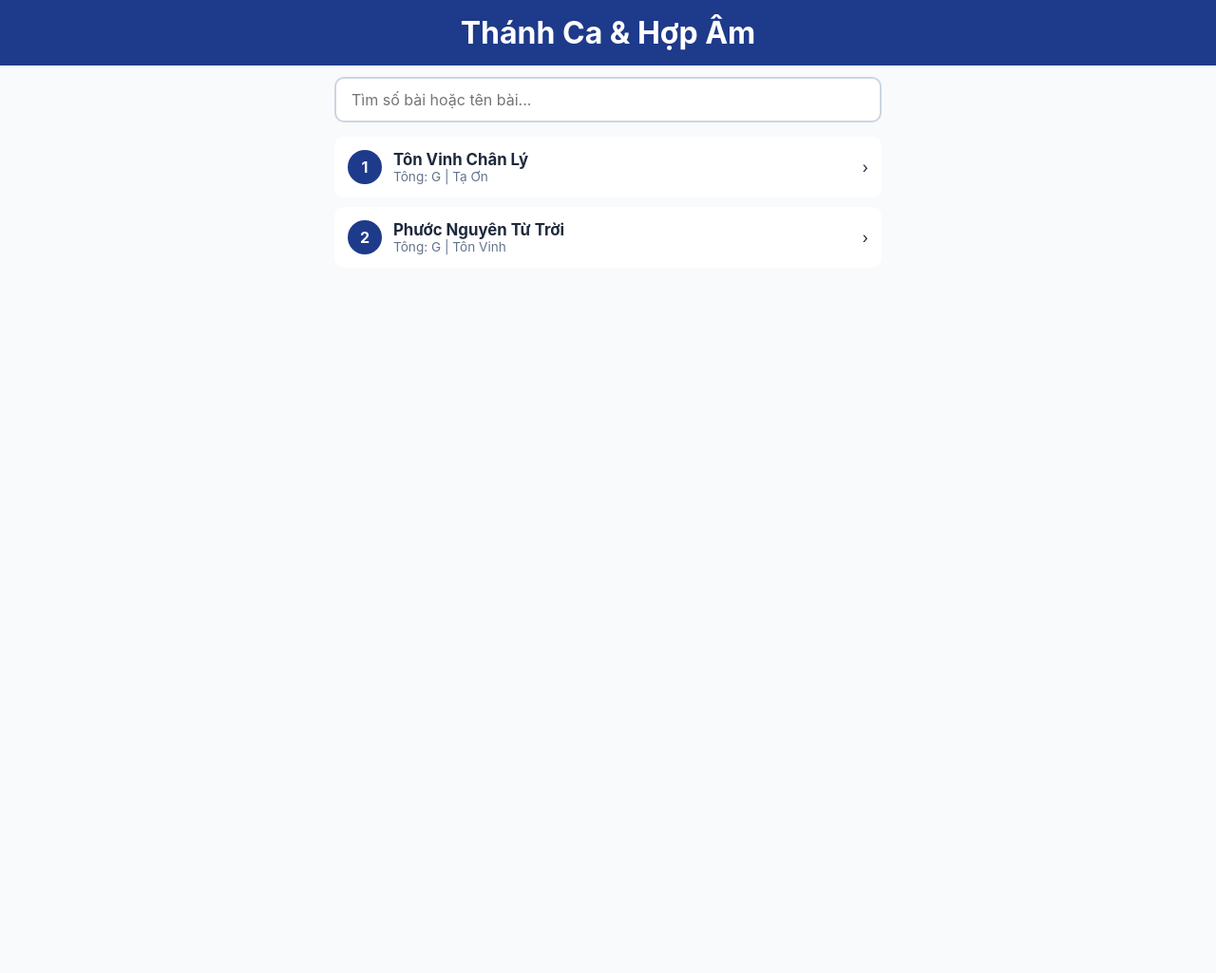
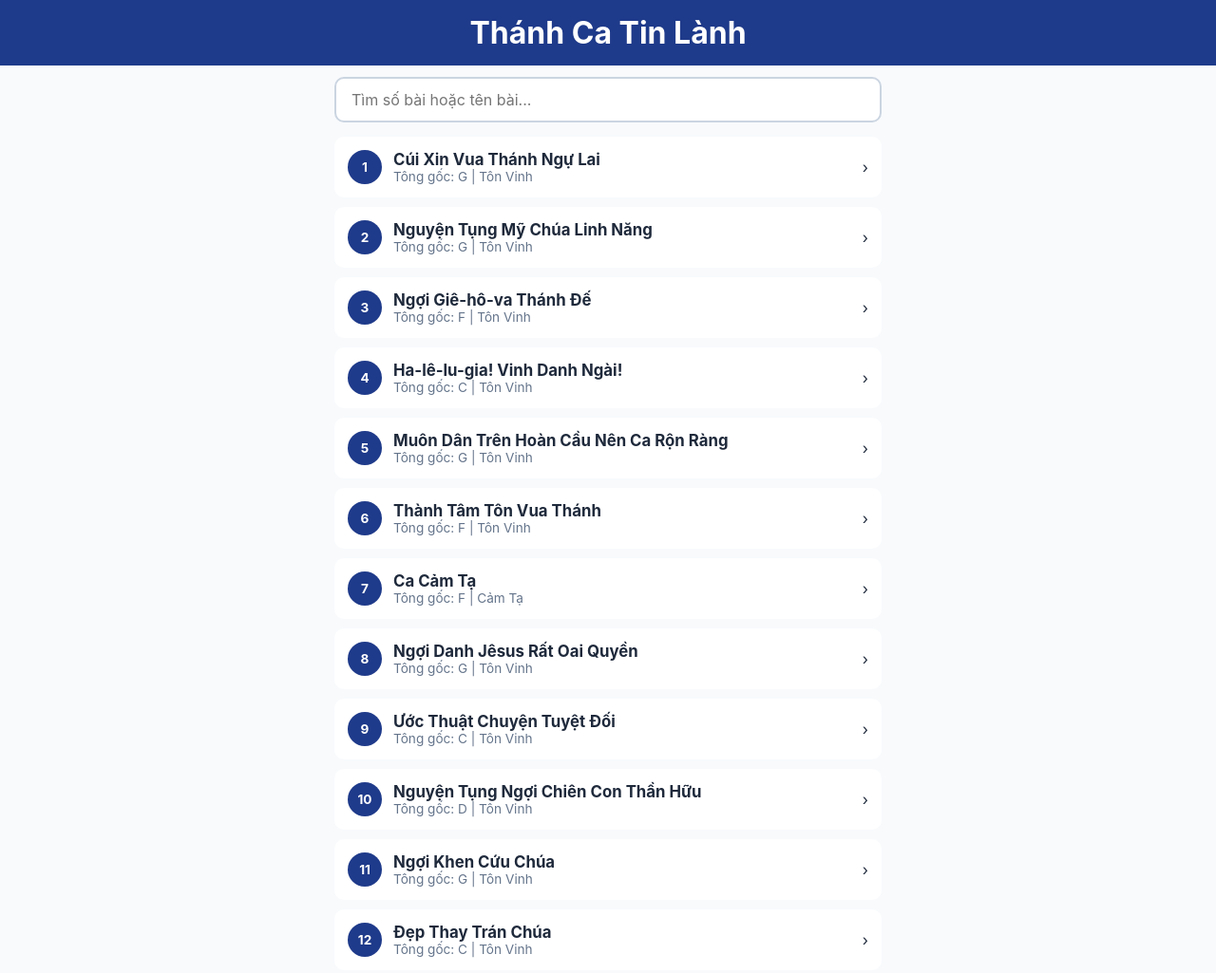
Before and after one commit to Vibol007/Th-nh-Ca-C-H-p-m-VB-, a plain HTML site: page index.html in a window 1280 px wide. Shown: the whole page at 95% size. Before the commit the page ends 800 px from the top, so only its background shows below. Drawn offline with Linux system fonts and the light colour scheme.

Commit message:
Update index.html

```diff
--- a/index.html
+++ b/index.html
@@ -3,7 +3,7 @@
 <head>
     <meta charset="UTF-8">
     <meta name="viewport" content="width=device-width, initial-scale=1.0">
-    <title>Thánh Ca & Hợp Âm</title>
+    <title>Thánh Ca Tin Lành</title>
     <style>
         :root { --primary: #1e3a8a; --bg: #f8fafc; --card-bg: #ffffff; --text: #1e293b; --chord: #2563eb; }
         * { box-sizing: border-box; margin: 0; padding: 0; font-family: -apple-system, sans-serif; }
@@ -13,7 +13,7 @@
         .search-box { width: 100%; padding: 12px 16px; border: 2px solid #cbd5e1; border-radius: 10px; font-size: 1rem; outline: none; }
         .song-list { margin-top: 15px; }
         .song-item { background: var(--card-bg); padding: 14px; margin-bottom: 10px; border-radius: 10px; display: flex; align-items: center; justify-content: space-between; cursor: pointer; }
-        .song-num { background: var(--primary); color: white; width: 36px; height: 36px; border-radius: 50%; display: flex; align-items: center; justify-content: center; font-weight: bold; }
+        .song-num { background: var(--primary); color: white; width: 36px; height: 36px; border-radius: 50%; display: flex; align-items: center; justify-content: center; font-weight: bold; font-size: 0.85rem; }
         .song-info { flex: 1; margin-left: 12px; }
         .song-title { font-weight: bold; font-size: 1.05rem; }
         .song-meta { font-size: 0.85rem; color: #64748b; }
@@ -27,11 +27,12 @@
     </style>
 </head>
 <body>
-    <header><h1>Thánh Ca & Hợp Âm</h1></header>
+    <header><h1>Thánh Ca Tin Lành</h1></header>
     <div class="container">
         <input type="text" id="searchInput" class="search-box" placeholder="Tìm số bài hoặc tên bài..." oninput="filterSongs()">
-        <div id="songList" class="song-list"></div>
+        <div id="songList" class="song-list">Đang tải danh sách bài hát...</div>
     </div>
+
     <div id="songModal" class="modal">
         <div class="modal-header">
             <button class="btn-back" onclick="closeSong()">&larr;</button>
@@ -48,44 +49,60 @@
         </div>
         <div class="song-content" id="songBody"></div>
     </div>
+
     <script>
-        const songs = [
-            { id: 1, title: "Tôn Vinh Chân Lý", category: "Tạ Ơn", key: "G", content: "[G]Tôn vinh Chân Lý [C]Chúa Cả [D]quyền năng,\n[G]Ngàn đời xứng đáng [Am]nhận sự [D7]ngợi [G]ca.\n\n[G]Đưa tay dâng Chúa [C]tấm lòng [D]thành kính,\n[G]Thánh danh Ngài [Am]sáng soi [D7]khắp [G]trần gian." },
-            { id: 2, title: "Phước Nguyên Từ Trời", category: "Tôn Vinh", key: "G", content: "[G]Bao phước nguyên từ [D]trời tràn [G]ngập,\nChúa ban [C]xuống cho [D]con người [G]đây.\n[G]Hát xướng lên lòng [D]thành tạ [G]ơn,\nChúc vinh [C]Chúa hiển [D]vinh đời [G]đời." }
-        ];
+        let songs = [];
         let currentSong = null, currentSemitones = 0, currentFontSize = 18, isScrolling = false, scrollInterval = null;
         const notes = ['C', 'C#', 'D', 'D#', 'E', 'F', 'F#', 'G', 'G#', 'A', 'A#', 'B'];
+
+        fetch('songs.json')
+            .then(res => res.json())
+            .then(data => {
+                songs = data;
+                renderSongList(songs);
+            })
+            .catch(err => {
+                document.getElementById('songList').innerHTML = 'Chưa tải được dữ liệu bài hát.';
+            });
+
         function renderSongList(list) {
-            const container = document.getElementById('songList'); container.innerHTML = '';
+            const container = document.getElementById('songList');
+            container.innerHTML = '';
+            if(list.length === 0) { container.innerHTML = 'Không tìm thấy bài hát.'; return; }
             list.forEach(song => {
-                const item = document.createElement('div'); item.className = 'song-item'; item.onclick = () => openSong(song);
-                item.innerHTML = `<div class="song-num">${song.id}</div><div class="song-info"><div class="song-title">${song.title}</div><div class="song-meta">Tông: ${song.key} | ${song.category}</div></div><div>&rsaquo;</div>`;
+                const item = document.createElement('div');
+                item.className = 'song-item';
+                item.onclick = () => openSong(song);
+                item.innerHTML = `<div class="song-num">${song.id}</div><div class="song-info"><div class="song-title">${song.title}</div><div class="song-meta">Tông gốc: ${song.key} | ${song.category}</div></div><div>&rsaquo;</div>`;
                 container.appendChild(item);
             });
         }
+
         function filterSongs() {
             const q = document.getElementById('searchInput').value.toLowerCase();
             renderSongList(songs.filter(s => s.title.toLowerCase().includes(q) || s.id.toString().includes(q)));
         }
+
         function transposeChord(chord, semitones) {
             return chord.replace(/[A-G][b#]?/g, (m) => notes[(notes.indexOf(m) + semitones + 12) % 12] || m);
         }
+
         function renderContent() {
             if (!currentSong) return;
             let formatted = currentSong.content.replace(/\[(.*?)\]/g, (m, chord) => `<span class="chord">${chord.split('/').map(c => transposeChord(c, currentSemitones)).join('/')}</span>`);
             document.getElementById('songBody').innerHTML = formatted;
             document.getElementById('songBody').style.fontSize = currentFontSize + 'px';
         }
-        function openSong(song) { currentSong = song; currentSemitones = 0; document.getElementById('modalTitle').innerText = `Bài ${song.id}: ${song.title}`; document.getElementById('keyDisplay').innerText = `Tông: ${song.key}`; document.getElementById('songModal').style.display = 'block'; renderContent(); }
+
+        function openSong(song) { currentSong = song; currentSemitones = 0; document.getElementById('modalTitle').innerText = `Bài ${song.id}: ${song.title}`; document.getElementById('keyDisplay').innerText = `Tông gốc: ${song.key}`; document.getElementById('songModal').style.display = 'block'; renderContent(); }
         function closeSong() { document.getElementById('songModal').style.display = 'none'; if (isScrolling) toggleAutoScroll(); }
-        function changeKey(dir) { currentSemitones += dir; document.getElementById('keyDisplay').innerText = `Tông: ${dir >= 0 ? '+' : ''}${currentSemitones}`; renderContent(); }
+        function changeKey(dir) { currentSemitones += dir; document.getElementById('keyDisplay').innerText = `Đổi tông: ${dir >= 0 ? '+' : ''}${currentSemitones}`; renderContent(); }
         function changeFontSize(delta) { currentFontSize += delta; renderContent(); }
         function toggleAutoScroll() {
             const btn = document.getElementById('btnScroll'), modal = document.getElementById('songModal');
             if (!isScrolling) { isScrolling = true; btn.innerText = 'Tự cuộn: BẬT'; scrollInterval = setInterval(() => { modal.scrollTop += 1; }, 50); }
             else { isScrolling = false; btn.innerText = 'Tự cuộn: TẮT'; clearInterval(scrollInterval); }
         }
-        renderSongList(songs);
     </script>
 </body>
-  </html>
+</html>
```
